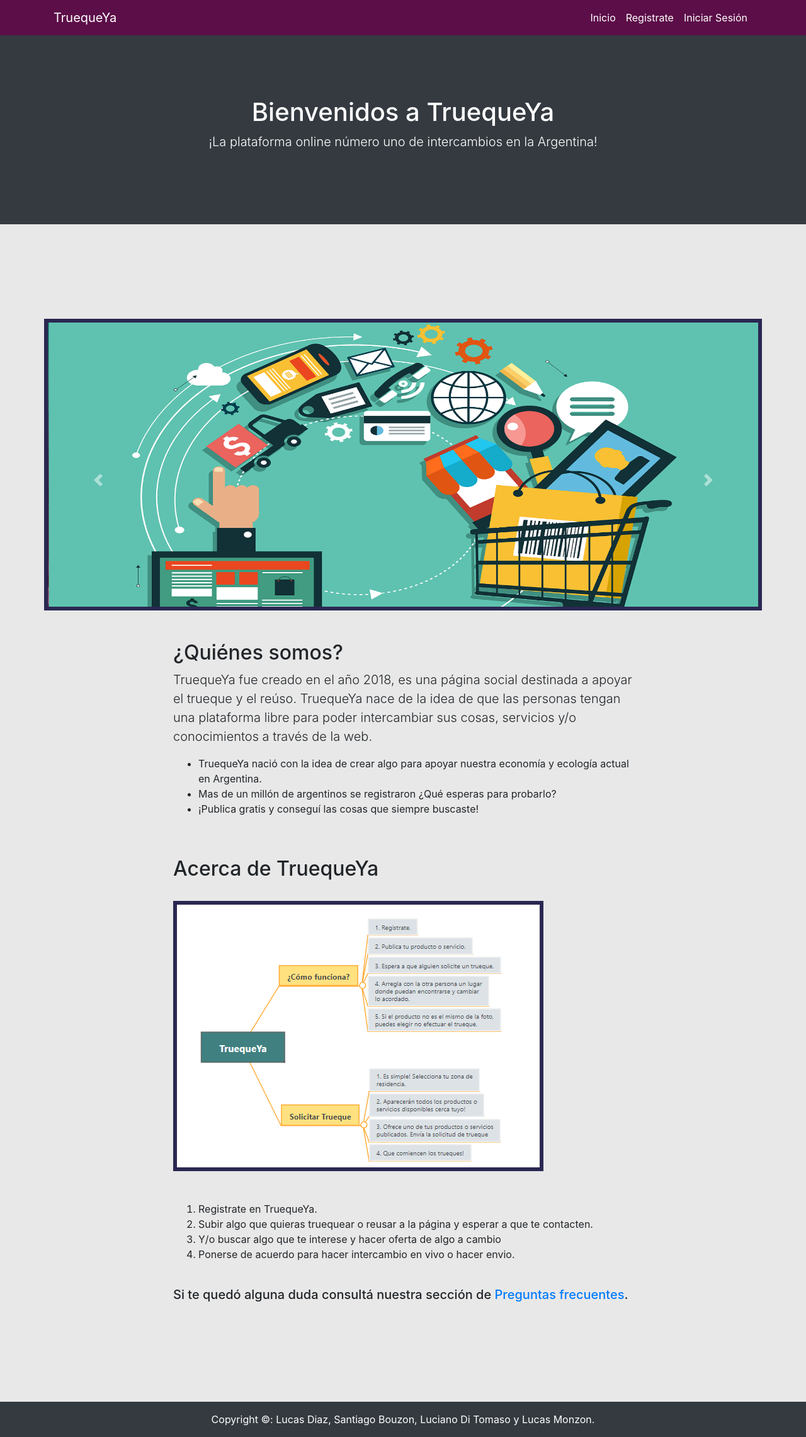
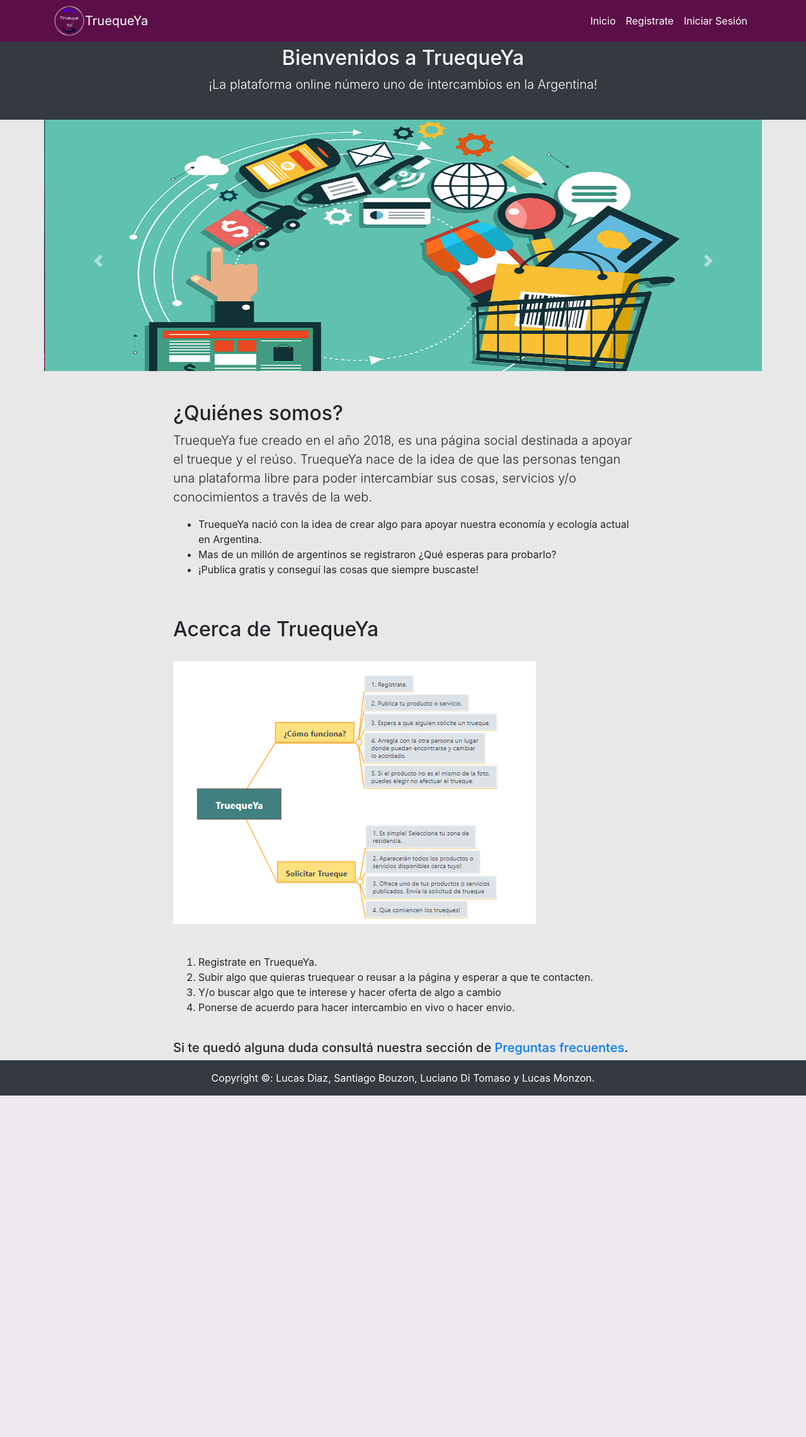
Before and after one commit to dtlucho/proyecto-trueque, a PHP site: page /home.php in a window 1280 px wide. Shown: the whole page at 63% size. After the commit the page ends 1739 px from the top, so only its background shows below. Run offline with PHP 8.4, Linux system fonts and the light colour scheme.

Commit message:
pequenas modif logo, carrusel, etc.

```diff
--- a/proyecto-integrador/css/styles.css
+++ b/proyecto-integrador/css/styles.css
@@ -1,9 +1,9 @@
 header {
-    padding: 154px 0 100px;
+    padding: 25px;
   }
 
 section {
-padding: 150px 0;
+padding: 0px ;
 }
 
 .bg-purple {
@@ -47,7 +47,7 @@ div button:hover {
   box-shadow: none;
   background-color: rgba(125, 18, 98, 1);
 }
-
-img {
-    border: 6px rgb(42, 39, 82) solid;
+.logo {
+    width:50px;
+    border-radius:60px;
 }
--- a/proyecto-integrador/faqs.php
+++ b/proyecto-integrador/faqs.php
@@ -21,7 +21,10 @@ require 'funciones.php';
     <!-- Header -->
     <header class="bg-dark text-white">
         <div class="container text-center">
-            <h1>Preguntas Frecuentes</h1>
+                <br>
+                <br>
+                <br>
+            <h2>Preguntas Frecuentes</h2>
         </div>
     </header>
 
--- a/proyecto-integrador/home.php
+++ b/proyecto-integrador/home.php
@@ -23,7 +23,9 @@ require 'funciones.php';
     <!-- Header -->
     <header class="bg-dark text-white">
             <div class="container text-center">
-                <h1>Bienvenidos a TruequeYa</h1>
+                <br>
+                <br>
+                <h2>Bienvenidos a TruequeYa</h2>
                 <p class="lead">¡La plataforma online número uno de intercambios en la Argentina!</p>
             </div>
     </header>
@@ -86,7 +88,7 @@ require 'funciones.php';
                         <li>Ponerse de acuerdo para hacer intercambio en vivo o hacer envio.</li>
                         <br>
                     </ol>
-                        <h5>Si te quedó alguna duda consultá nuestra sección de  <a href="faqs.html">Preguntas frecuentes</a>.</h5>
+                        <h5>Si te quedó alguna duda consultá nuestra sección de  <a href="faqs.php">Preguntas frecuentes</a>.</h5>
                 </div>
             </div>
         </div>
--- a/proyecto-integrador/login.php
+++ b/proyecto-integrador/login.php
@@ -34,7 +34,10 @@ if($_POST) {
     <!-- Header -->
     <header class="bg-dark text-white">
             <div class="container text-center">
-                <h1>Inicie Sesión</h1>
+                <br>
+                <br>
+                <br>
+                <br>
                 <p class="lead">La plataforma online numero uno de trueques en la Argentina</p>
             </div>
     </header>
--- a/proyecto-integrador/navbar.php
+++ b/proyecto-integrador/navbar.php
@@ -1,5 +1,6 @@
 <nav class="navbar navbar-expand-lg bg-purple fixed-top">
     <div class="container">
+        <img class="logo" href="home.php" src="images/logo.png">
         <a class="navbar-brand font-white" href="home.php">TruequeYa</a>
         <button class="navbar-toggler" type="button" data-toggle="collapse" data-target="#navbarResponsive" aria-controls="navbarResponsive" aria-expanded="false" aria-label="Toggle navigation">
             <span class="navbar-toggler-icon"></span>
--- a/proyecto-integrador/register.php
+++ b/proyecto-integrador/register.php
@@ -42,7 +42,11 @@ if($_POST){
     <!-- Header -->
     <header class="bg-dark text-white">
         <div class="container text-center">
-            <h1>Registrate en TruequeYa</h1>
+            <br>
+            <br>
+            <br>
+            <br>
+
             <p class="lead">Estas un paso mas cerca de encontrar eso que tanto estabas buscando!</p>
         </div>
     </header>
```
Also changed, not shown: proyecto-integrador/images/img1.png, proyecto-integrador/images/img2.jpg, proyecto-integrador/images/img3.png, proyecto-integrador/images/logo.jpg (deleted), proyecto-integrador/images/logo.png (added).
